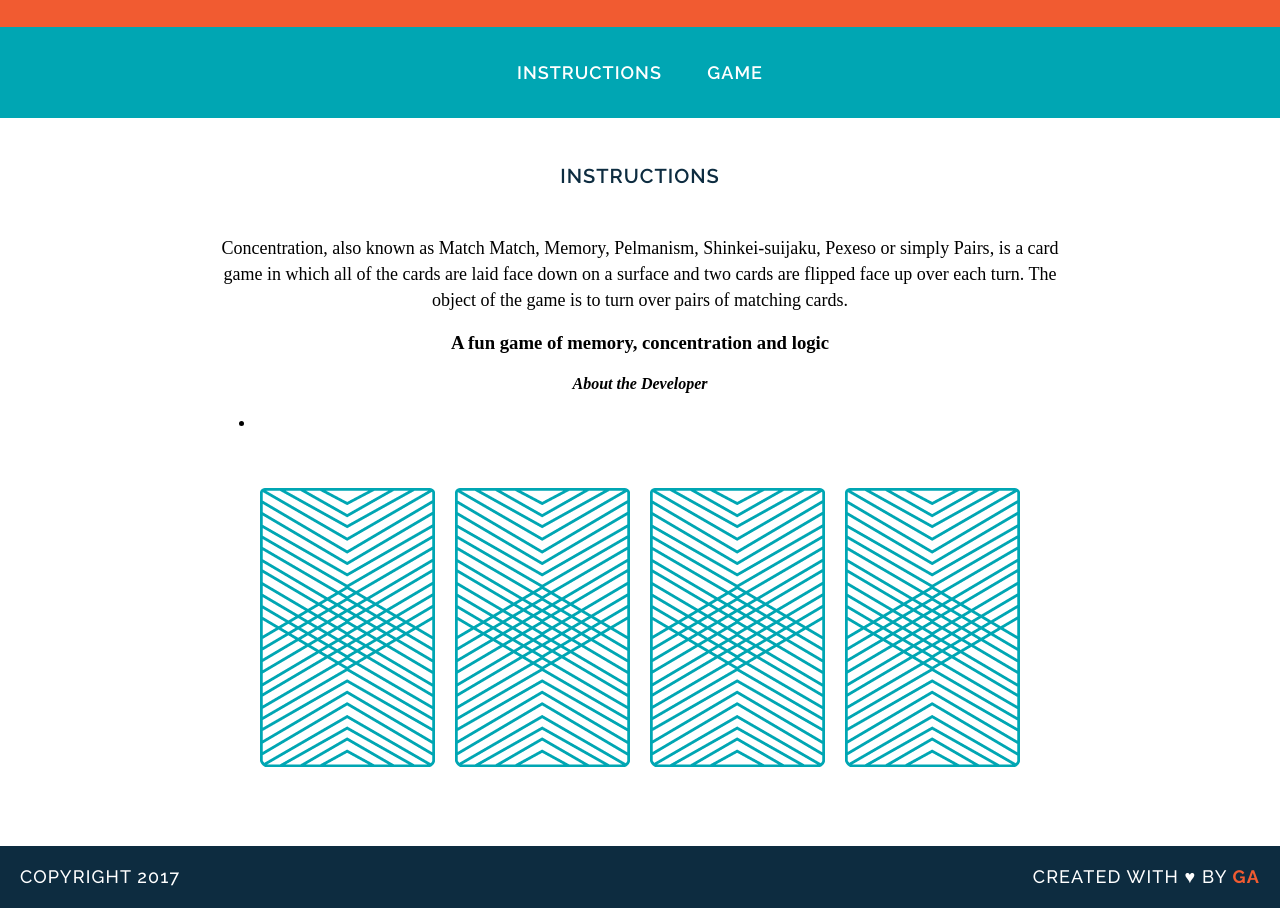
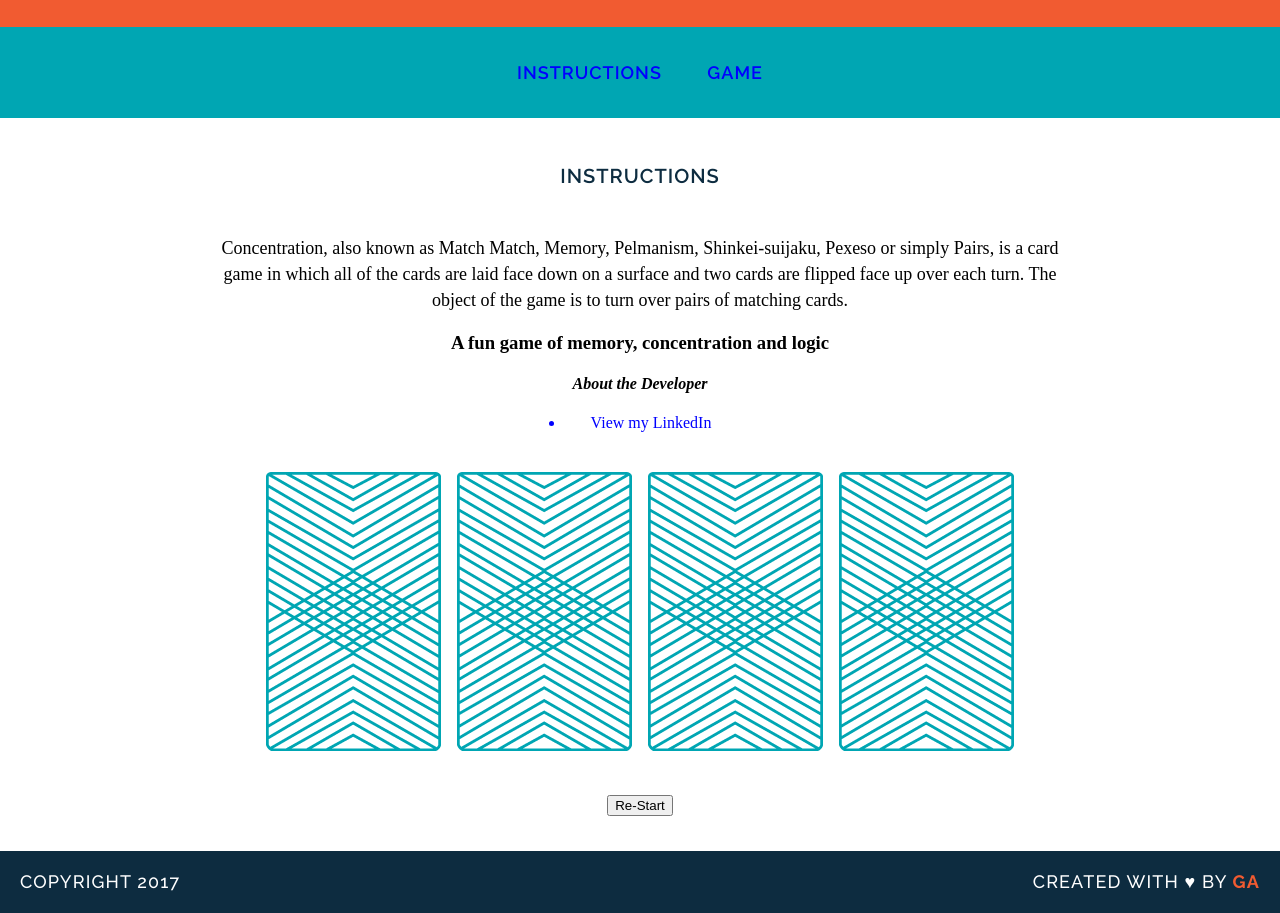
Before and after one commit to DiGregorioC/wdi-fundamentals-memorygame, a plain HTML site: page memory_game/index.html in a window 1280 px wide. Shown: the part 86-999 px from the top of the page. Drawn offline with Linux system fonts and the light colour scheme; a web font is replaced by a local one.

Commit message:
created game logic

```diff
--- a/memory_game/css/style.css
+++ b/memory_game/css/style.css
@@ -71,6 +71,13 @@ footer{
 	letter-spacing: .08em;
 	font-weight:500;
 }
+li{
+	color: blue;
+	text-align: center;
+}
+a{
+	color: blue;
+}
 .copyright{
 	font-family: Raleway;
 	float: left;
--- a/memory_game/index.html
+++ b/memory_game/index.html
@@ -22,15 +22,10 @@
 
 		<h3 id="Game">A fun game of memory, concentration and logic</h3>
 	<h4><i>About the Developer</h4></i>
-		<ul>
 			<li><a href="https://www.linkedin.com/in/cdigregorio/">View my LinkedIn</a></li>
-		</ul>
-<div>
-<img src="images/back.png" alt="Queen of Diamonds">
-<img src="images/back.png" alt="Queen of Hearts">
-<img src="images/back.png" alt="King of Diamonds">
-<img src="images/back.png" alt="King of Hearts">
-</div>
+
+<div id="game-board" class="board clearfix"></div>
+<button onclick=location=URL>Re-Start</button>
 </main>
 <footer class="clearfix">
 	<p class="copyright">Copyright 2017</p>
--- a/memory_game/jss/main.js
+++ b/memory_game/jss/main.js
@@ -25,20 +25,31 @@ var cardsInPlay = [];
 
 var checkForMatch =function(){
 	if (cardsInPlay[0] === cardsInPlay[1]){
-		console.log("You Found a Match!");
+		alert("You Found a Match!");
 	}else{
-		console.log("Sorry, try again.");
+		alert("Sorry, try again.");
 	}
 }
 
-var flipCard = function(cardId){
+var flipCard = function(){
+	var cardId = this.getAttribute('data-id')
 	console.log("User Flipped " + cards[cardId].rank)
 	console.log(cards[cardId].cardImage);
 	console.log(cards[cardId].suit)
 	cardsInPlay.push(cards[cardId].rank);
+	this.setAttribute('src', cards[cardId].cardImage)
 	if (cardsInPlay.length === 2){
 	checkForMatch();
 	}
 }
-flipCard(0);
-flipCard(2);
+
+var createBoard = function(){
+	for(var i=0; i< cards.length; i++){
+		var cardElement = document.createElement('img');
+		cardElement.setAttribute('src', 'images/back.png');
+		cardElement.setAttribute('data-id', i);
+		cardElement.addEventListener('click', flipCard);
+		document.getElementById('game-board').appendChild(cardElement);
+	}
+}
+createBoard()
```
